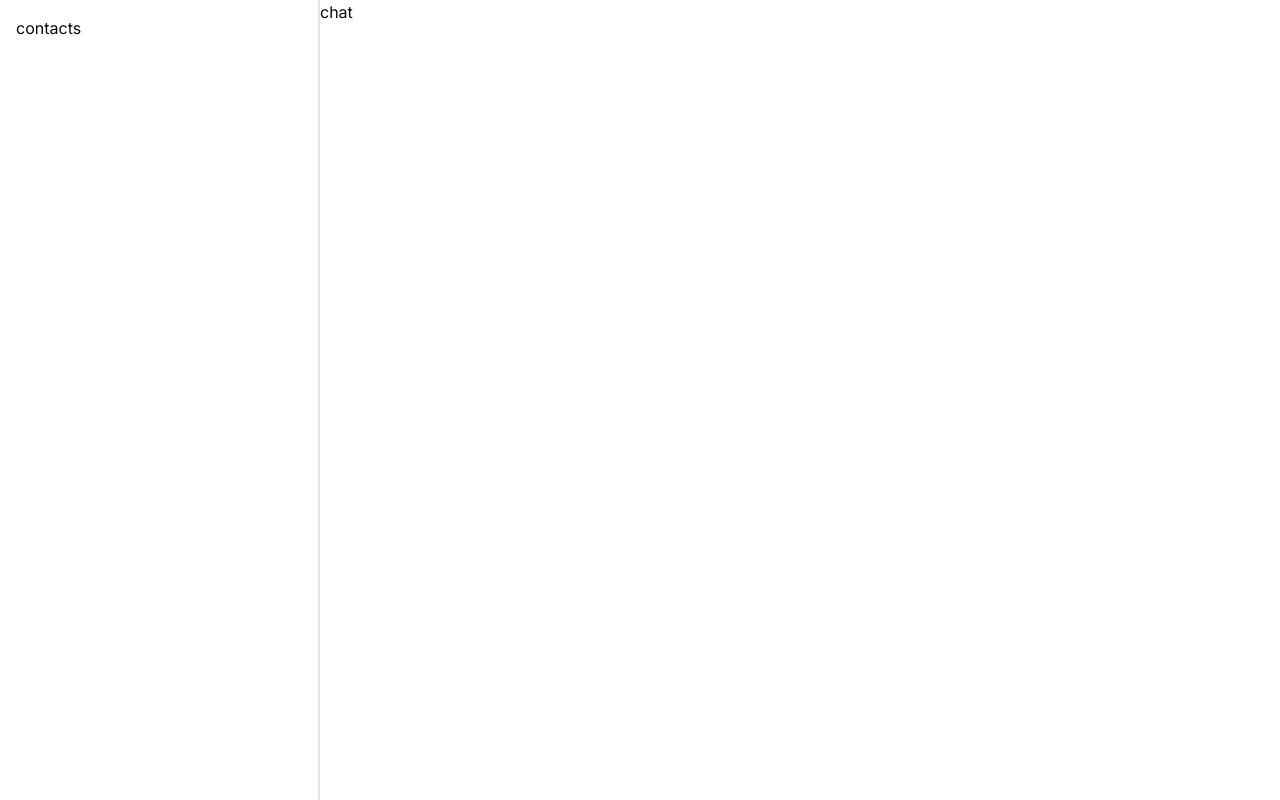
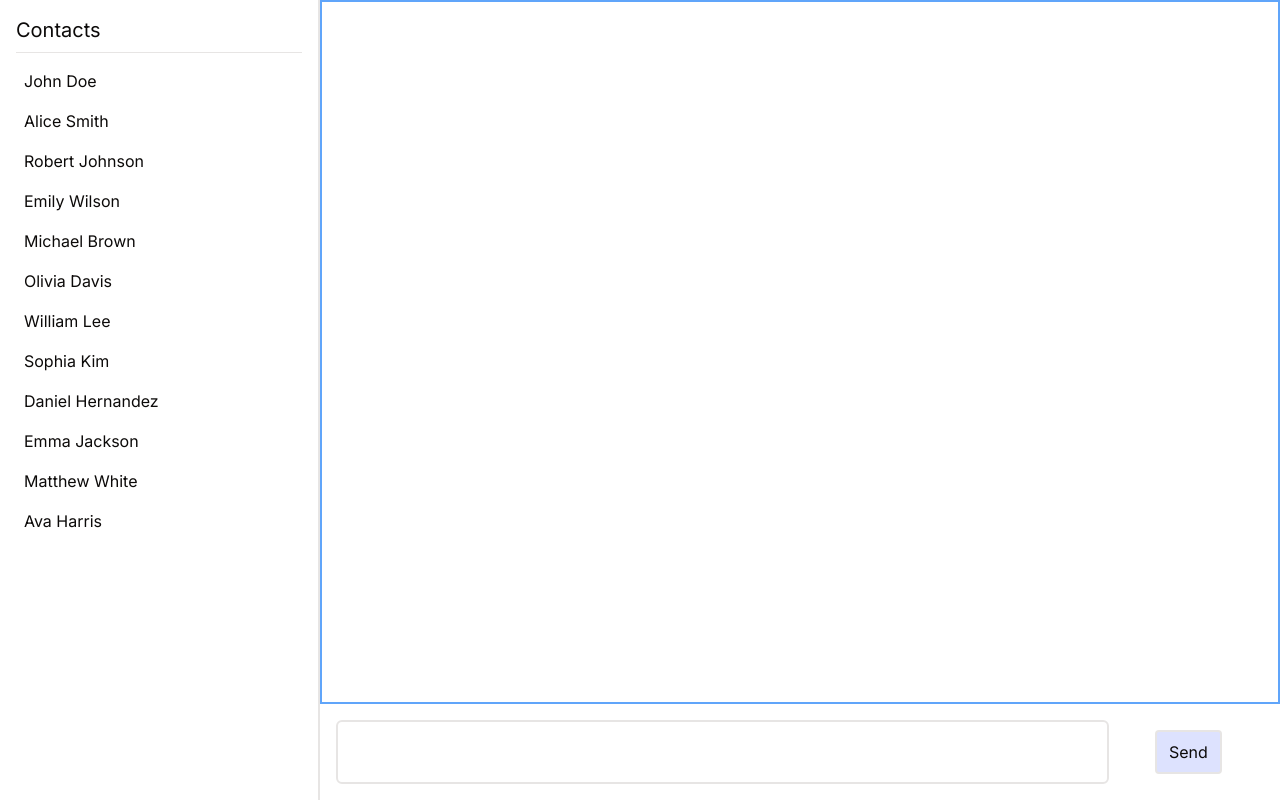
Before and after one commit to dominiqueware34/chat-messenger, a Next.js app: page / in a window 1280 px wide. Built offline with nearby package versions, Linux system fonts and the light colour scheme.

Commit message:
Feat/chat window (#3)
* chore: created low level components and organized state

```diff
--- /dev/null
+++ b/app/(messenger)/(chat)/Chat.tsx
@@ -0,0 +1,19 @@
+import React from 'react'
+import MessageForm from './MessageForm'
+import MessageList from './MessageList'
+import { Message } from '@/lib/types'
+
+interface ChatProps {
+	messages: Message[]
+	onSendMessage: (text: string) => void
+}
+function Chat({ messages, onSendMessage }: ChatProps) {
+	return (
+		<div className="flex-1 flex flex-col">
+			<MessageList messages={messages} />
+			<MessageForm onSubmit={onSendMessage} />
+		</div>
+	)
+}
+
+export default Chat
--- /dev/null
+++ b/app/(messenger)/(chat)/MessageForm.tsx
@@ -0,0 +1,39 @@
+import React from 'react'
+
+interface MessageFormProps {
+	onSubmit: (messageText: string) => void
+}
+
+function MessageForm({ onSubmit }: MessageFormProps) {
+	const [messageText, setMessageText] = React.useState('')
+	const handleSumbit = (event: React.FormEvent<HTMLFormElement>) => {
+		event.preventDefault()
+		onSubmit(messageText)
+		setMessageText('')
+	}
+	return (
+		<div className="flex basis-16 gap-2 p-4">
+			<form className="flex-1 grid grid-cols-12 gap-1" onSubmit={handleSumbit}>
+				<div className="col-span-10">
+					<input
+						onChange={(event) => setMessageText(event.target.value)}
+						value={messageText}
+						className="w-full resize-none outline-none border-2 rounded-md h-16"
+					/>
+				</div>
+
+				<div className="col-span-2 flex items-center justify-center">
+					<button
+						disabled={!messageText}
+						className="rounded border-2 bg-[#DDE2FE] px-3 py-2"
+						type="submit"
+					>
+						Send
+					</button>
+				</div>
+			</form>
+		</div>
+	)
+}
+
+export default MessageForm
--- /dev/null
+++ b/app/(messenger)/(chat)/MessageList.tsx
@@ -0,0 +1,16 @@
+import React from 'react'
+import { Message } from '@/lib/types'
+
+interface MessageListProps {
+	messages: Message[]
+}
+
+export default function MessageList({ messages }: MessageListProps) {
+	return (
+		<div className="flex-[11] border-2 border-blue-400">
+			{messages.map((message, index) => (
+				<div key={message.id}>{message.text}</div>
+			))}
+		</div>
+	)
+}
--- /dev/null
+++ b/app/(messenger)/(contacts)/ContactsList.tsx
@@ -0,0 +1,34 @@
+import React from 'react'
+import UserTile from './UserTile'
+import { User } from '@/lib/types'
+
+interface ContactsListProps {
+	contacts: User[]
+	selectContact: (contactId: string) => void
+	selectedContactId: string
+}
+
+function ContactsList({
+	contacts,
+	selectContact,
+	selectedContactId,
+}: ContactsListProps) {
+	return (
+		<div>
+			<h1 className="text-xl">Contacts</h1>
+			<hr className="my-2" />
+			<ul className="list-none">
+				{contacts.map((user) => (
+					<UserTile
+						key={user.id}
+						onClick={() => selectContact(user.id)}
+						name={user.name}
+						selected={user.id === selectedContactId}
+					/>
+				))}
+			</ul>
+		</div>
+	)
+}
+
+export default ContactsList
--- /dev/null
+++ b/app/(messenger)/(contacts)/UserTile.tsx
@@ -0,0 +1,22 @@
+import { cn } from '@/lib/utils'
+import React from 'react'
+
+interface UserTileProps {
+	name: string
+	selected?: boolean
+	onClick: () => void
+}
+function UserTile({ name, selected, onClick }: UserTileProps) {
+	return (
+		<li
+			onClick={onClick}
+			className={cn('p-2 hover:cursor-pointer hover:bg-slate-100 rounded-sm', {
+				'bg-slate-100': selected,
+			})}
+		>
+			{name}
+		</li>
+	)
+}
+
+export default UserTile
--- a/app/(messenger)/page.tsx
+++ b/app/(messenger)/page.tsx
@@ -1,9 +1,50 @@
 'use client'
+
+import { USERS } from '@/lib/data'
+import Chat from './(chat)/Chat'
+import ContactsList from './(contacts)/ContactsList'
+
+import { useState } from 'react'
+import { Message } from '@/lib/types'
+
+const currentUser = {
+	id: '1',
+	name: 'Current User',
+}
 export default function Home() {
+	const [selectedContactId, setSelectedContactId] = useState('')
+	const [messages, setMessages] = useState<Record<string, Message[]>>({})
+	const sendMessage = (text: string) => {
+		const newMessage: Message = {
+			id: String(Date.now()),
+			text,
+			userId: currentUser.id,
+			createdAt: new Date(),
+		}
+		setMessages((prevMessages) => ({
+			...prevMessages,
+			[selectedContactId]: [
+				...(prevMessages[selectedContactId] ?? []),
+				newMessage,
+			],
+		}))
+	}
 	return (
 		<main className="min-h-screen grid grid-cols-12">
-			<aside className="col-span-3 p-4 border-r-2">contacts</aside>
-			<section className="col-span-9">chat</section>
+			<aside className="col-span-3 p-4 border-r-2">
+				<ContactsList
+					contacts={USERS}
+					selectContact={setSelectedContactId}
+					selectedContactId={selectedContactId}
+				/>
+			</aside>
+			<section className="flex col-span-9">
+				<Chat
+					key={selectedContactId}
+					messages={messages[selectedContactId] ?? []}
+					onSendMessage={sendMessage}
+				/>
+			</section>
 		</main>
 	)
 }
--- /dev/null
+++ b/lib/data.ts
@@ -0,0 +1,16 @@
+import { User } from './types'
+
+export const USERS: User[] = [
+	{ id: '1', name: 'John Doe' },
+	{ id: '2', name: 'Alice Smith' },
+	{ id: '3', name: 'Robert Johnson' },
+	{ id: '4', name: 'Emily Wilson' },
+	{ id: '5', name: 'Michael Brown' },
+	{ id: '6', name: 'Olivia Davis' },
+	{ id: '7', name: 'William Lee' },
+	{ id: '8', name: 'Sophia Kim' },
+	{ id: '9', name: 'Daniel Hernandez' },
+	{ id: '10', name: 'Emma Jackson' },
+	{ id: '11', name: 'Matthew White' },
+	{ id: '12', name: 'Ava Harris' },
+]
--- /dev/null
+++ b/lib/types.ts
@@ -0,0 +1,11 @@
+export type User = {
+	id: string
+	name: string
+}
+
+export type Message = {
+	id: string
+	text: string
+	createdAt: Date
+	userId: string
+}
```
